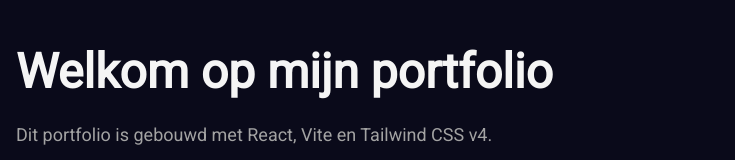
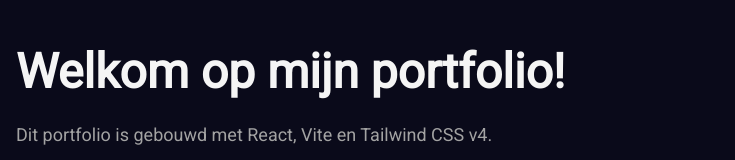
Before and after one commit to Proximty/Proximty.github.io, a React (Vite) app: page / in a window 1280 px wide. Shown: the top 160 px of the page, without its empty margins (0-735 px from the left). Built offline with nearby package versions, Linux system fonts and the light colour scheme; the HTML template or start-up script is replaced by a standard one.

Commit message:
action test

```diff
--- a/src/App.jsx
+++ b/src/App.jsx
@@ -3,7 +3,7 @@ export default function App() {
     <main className="container mx-auto px-4 py-12">
       <div className="max-w-2xl">
         <h1 className="text-5xl font-bold text-(--text) mb-6">
-          Welkom op mijn portfolio
+          Welkom op mijn portfolio!
         </h1>
 
         <p className="text-lg text-(--muted) leading-relaxed mb-8">
```
